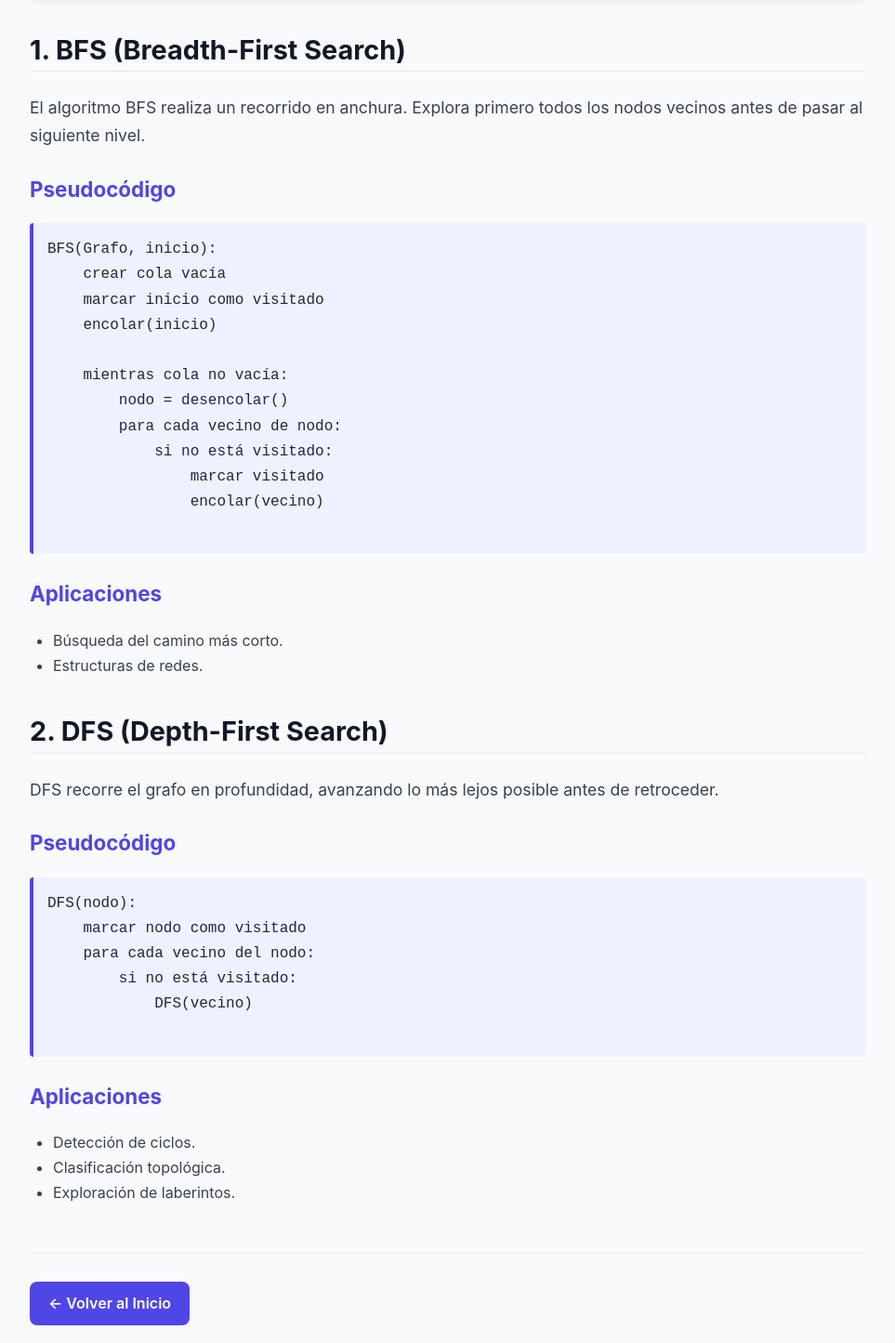
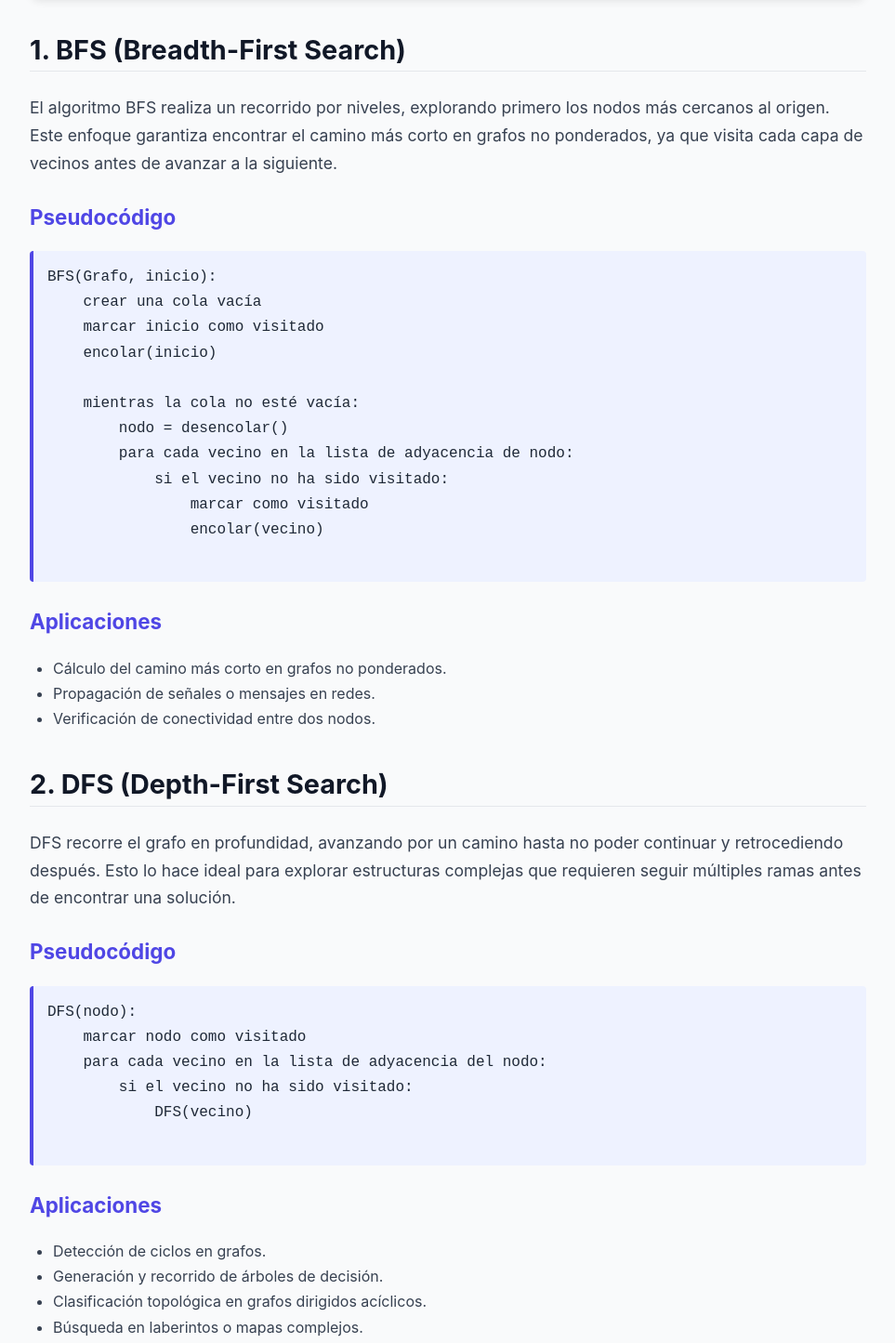
Before and after one commit to victor15deenero2000-art/blogs-, a plain HTML site: page blog3.html in a window 1280 px wide. Shown: the part 625-2070 px from the top of the page at 93% size, without its empty margins (158-1121 px from the left). Drawn offline with Linux system fonts and the light colour scheme.

Commit message:
blog3.html

```diff
--- a/blog3.html
+++ b/blog3.html
@@ -11,7 +11,7 @@
 <header class="blog-header">
     <div class="blog-hero-container">
         <h1>Algoritmos Fundamentales de Recorrido</h1>
-        <p class="hero-meta">🔵 Por Ever Q. · 4 Dic 2024</p>
+        <p class="hero-meta">🔵 victor hernandez. · 4 Dic 2024</p>
     </div>
 </header>
 
@@ -24,59 +24,64 @@
 <div class="blog-wrapper">
 
     <div class="blog-image">
-        <img src="https://images.unsplash.com/photo-1504639725590-34d0984388bd?q=80&w=1200" alt="">
+        <img src="https://www.freelancinggig.com/blog/wp-content/uploads/2019/02/BFS-and-DFS-Algorithms.png" alt="">
     </div>
 
     <main class="blog-content">
 
         <h2>1. BFS (Breadth-First Search)</h2>
         <p>
-            El algoritmo BFS realiza un recorrido en anchura.
-            Explora primero todos los nodos vecinos antes de pasar al siguiente nivel.
+            El algoritmo BFS realiza un recorrido por niveles, explorando primero los nodos más cercanos al origen.
+            Este enfoque garantiza encontrar el camino más corto en grafos no ponderados, ya que visita cada capa
+            de vecinos antes de avanzar a la siguiente.
         </p>
 
         <h3>Pseudocódigo</h3>
         <pre>
 BFS(Grafo, inicio):
-    crear cola vacía
+    crear una cola vacía
     marcar inicio como visitado
     encolar(inicio)
 
-    mientras cola no vacía:
+    mientras la cola no esté vacía:
         nodo = desencolar()
-        para cada vecino de nodo:
-            si no está visitado:
-                marcar visitado
+        para cada vecino en la lista de adyacencia de nodo:
+            si el vecino no ha sido visitado:
+                marcar como visitado
                 encolar(vecino)
         </pre>
 
         <h3>Aplicaciones</h3>
         <ul>
-            <li>Búsqueda del camino más corto.</li>
-            <li>Estructuras de redes.</li>
+            <li>Cálculo del camino más corto en grafos no ponderados.</li>
+            <li>Propagación de señales o mensajes en redes.</li>
+            <li>Verificación de conectividad entre dos nodos.</li>
         </ul>
 
         <h2>2. DFS (Depth-First Search)</h2>
         <p>
-            DFS recorre el grafo en profundidad, avanzando lo más lejos posible antes de retroceder.
+            DFS recorre el grafo en profundidad, avanzando por un camino hasta no poder continuar
+            y retrocediendo después. Esto lo hace ideal para explorar estructuras complejas que requieren
+            seguir múltiples ramas antes de encontrar una solución.
         </p>
 
         <h3>Pseudocódigo</h3>
         <pre>
 DFS(nodo):
     marcar nodo como visitado
-    para cada vecino del nodo:
-        si no está visitado:
+    para cada vecino en la lista de adyacencia del nodo:
+        si el vecino no ha sido visitado:
             DFS(vecino)
         </pre>
 
         <h3>Aplicaciones</h3>
         <ul>
-            <li>Detección de ciclos.</li>
-            <li>Clasificación topológica.</li>
-            <li>Exploración de laberintos.</li>
+            <li>Detección de ciclos en grafos.</li>
+            <li>Generación y recorrido de árboles de decisión.</li>
+            <li>Clasificación topológica en grafos dirigidos acíclicos.</li>
+            <li>Búsqueda en laberintos o mapas complejos.</li>
         </ul>
-        </main>
+    </main>
 
     <div class="blog-actions">
         <a class="back-button" href="index.html">← Volver al Inicio</a>
```
